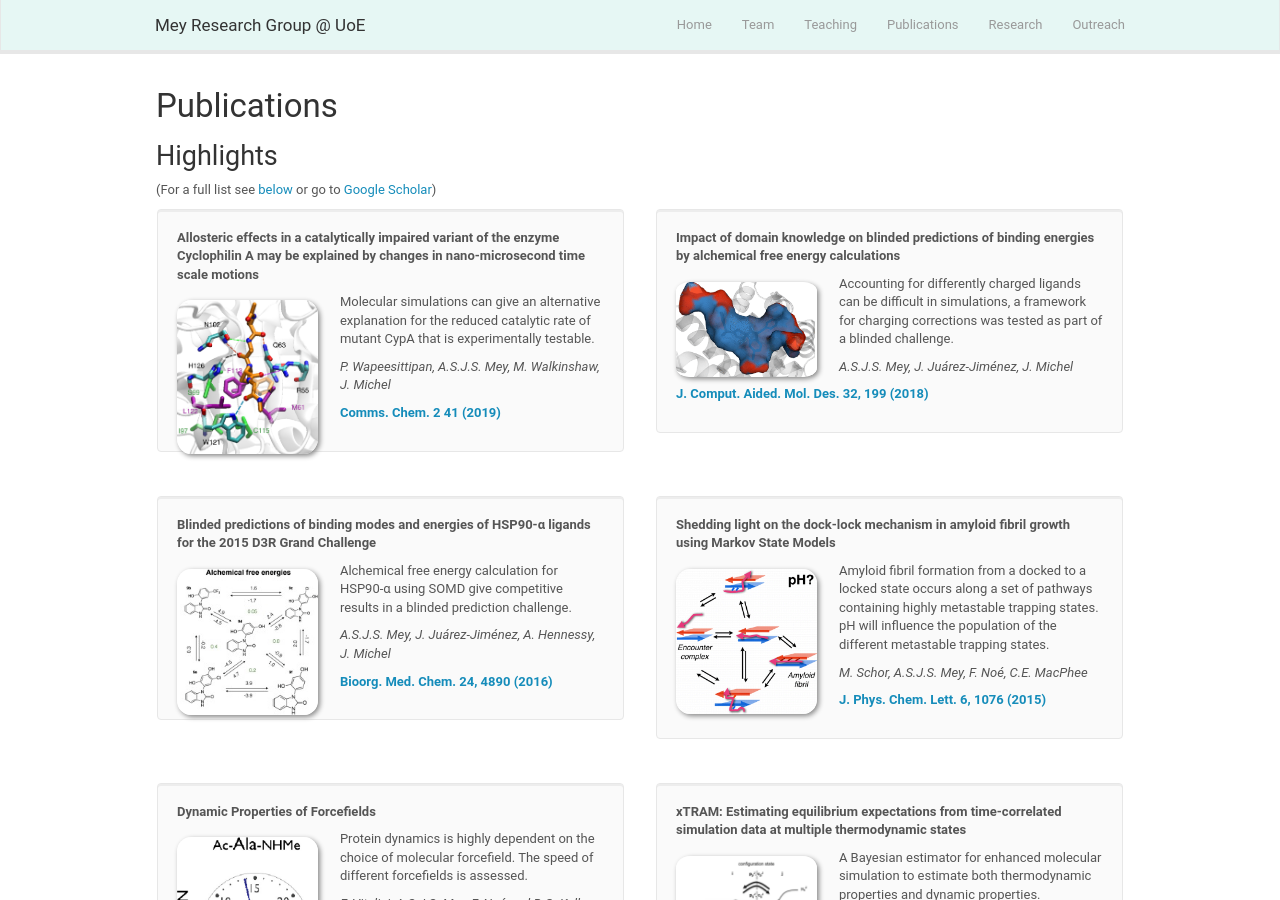
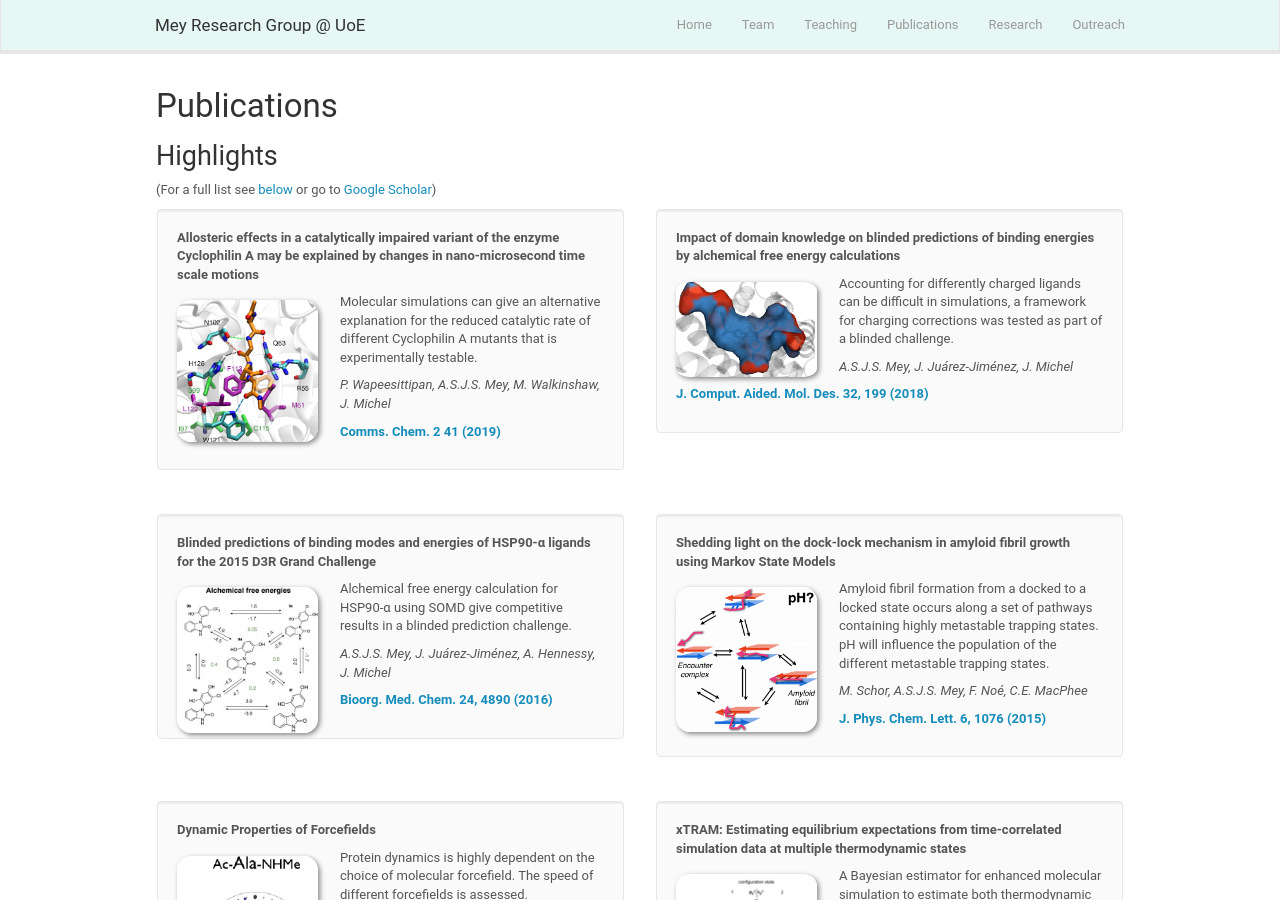
Before and after one commit to mozhu621/intellistream.github.io, a Jekyll site: the page built from _pages/publications.md, in a window 1280 px wide and 900 px high. Built offline with Jekyll 4.4.1, drawn with Linux system fonts in a browser that asks for light colours; nearby versions of some CDN libraries.

Commit message:
updating display issues in publications

```diff
--- a/_data/publist.yml
+++ b/_data/publist.yml
@@ -10,7 +10,7 @@
 
 - title: "Allosteric effects in a catalytically impaired variant of the enzyme Cyclophilin A may be explained by changes in nano-microsecond time scale motions"
   image: cyclophilin.png
-  description:  Molecular simulations can give an alternative explanation for the reduced catalytic rate of mutant CypA that is experimentally testable.
+  description:  Molecular simulations can give an alternative explanation for the reduced catalytic rate of different Cyclophilin A mutants that is experimentally testable.
   authors: P. Wapeesittipan, A.S.J.S. Mey, M. Walkinshaw, J. Michel
   link:
     url: https://doi.org/10.1038/s42004-019-0136-1
@@ -118,7 +118,7 @@
   news2:
 
 - title: "xTRAM: Estimating equilibrium expectations from time-correlated simulation data at multiple thermodynamic states"
-  image: xTRAM.png
+  image: xtram.png
   description: A Bayesian estimator for enhanced molecular simulation to estimate both thermodynamic properties and dynamic properties.
   authors:  A.S.J.S. Mey, H. Wu, and F. Noé
   link:
```
Also changed, not shown: images/pubpic/cyclophilin.png.
